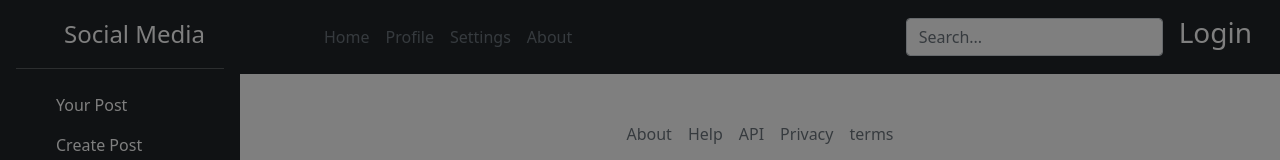
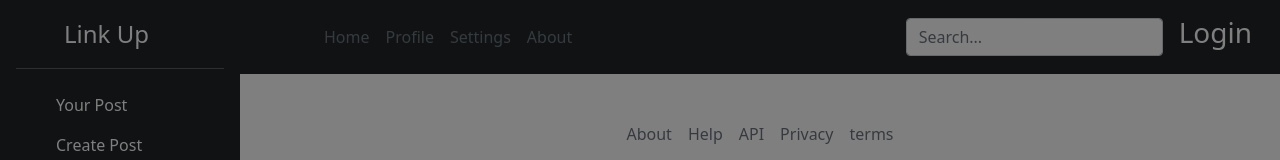
Before and after one commit to ajay1931/social_media, a React (Vite) app: page /Login in a window 1280 px wide. Shown: the top 160 px of the page. Built offline with nearby package versions, Linux system fonts and the light colour scheme.

Commit message:
update app name

```diff
--- a/src/Components/SideBar.jsx
+++ b/src/Components/SideBar.jsx
@@ -17,7 +17,7 @@ const SideBar = () => {
         <div className="d-flex flex-column flex-shrink-0 p-3 text-white bg-dark sidebar" style={{ width: "240px" }}>
             <Link to="/" className="d-flex align-items-center mb-3 mb-md-0 me-md-auto text-white text-decoration-none">
                 <svg className="bi me-2" width="40" height="32"> <use href="#bootstrap" /></svg>
-                <span className="fs-4">Social Media</span>
+                <span className="fs-4">Link Up</span>
             </Link>
             <hr />
             <ul className="nav nav-pills flex-column mb-auto ">
```
